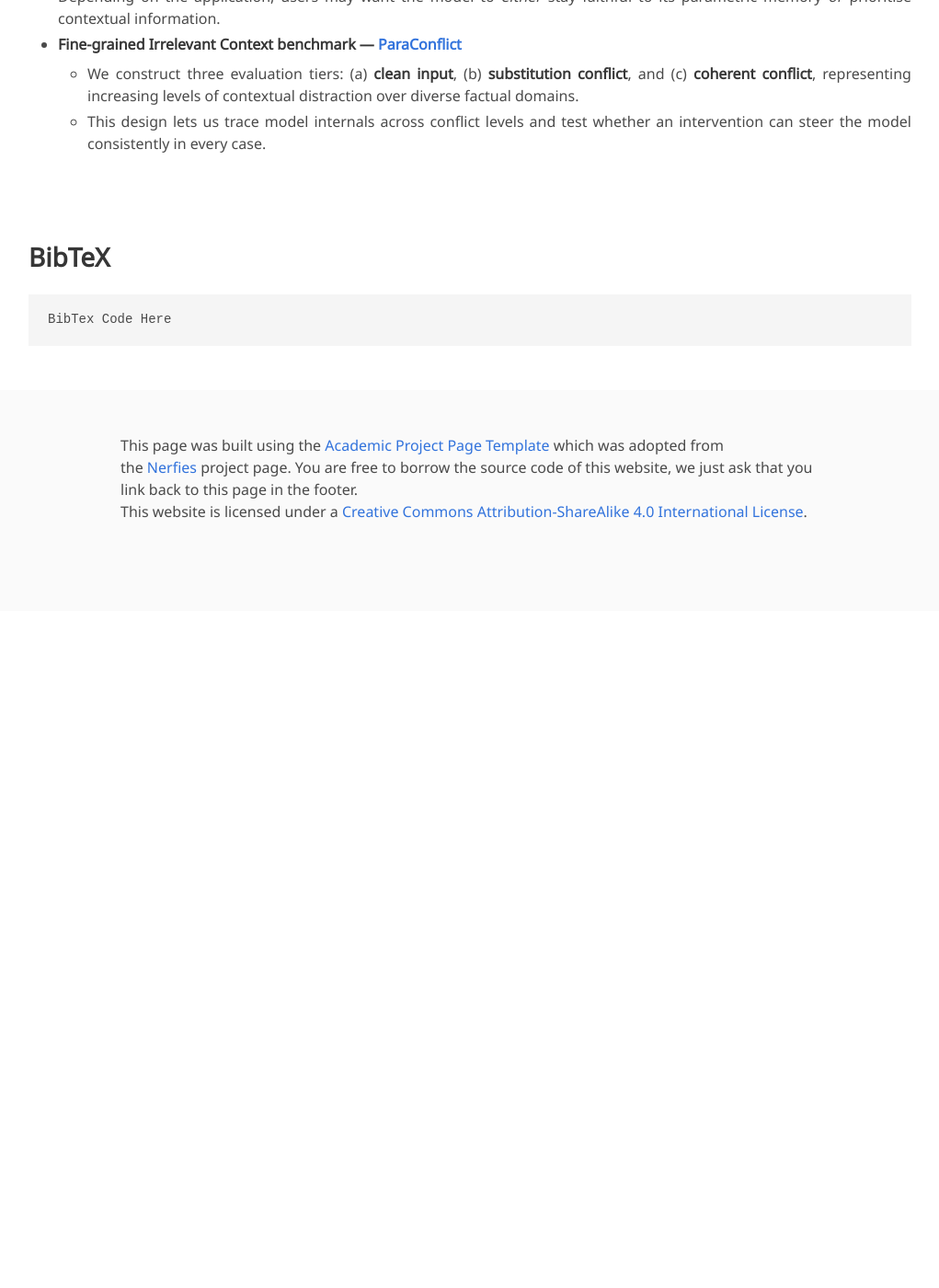
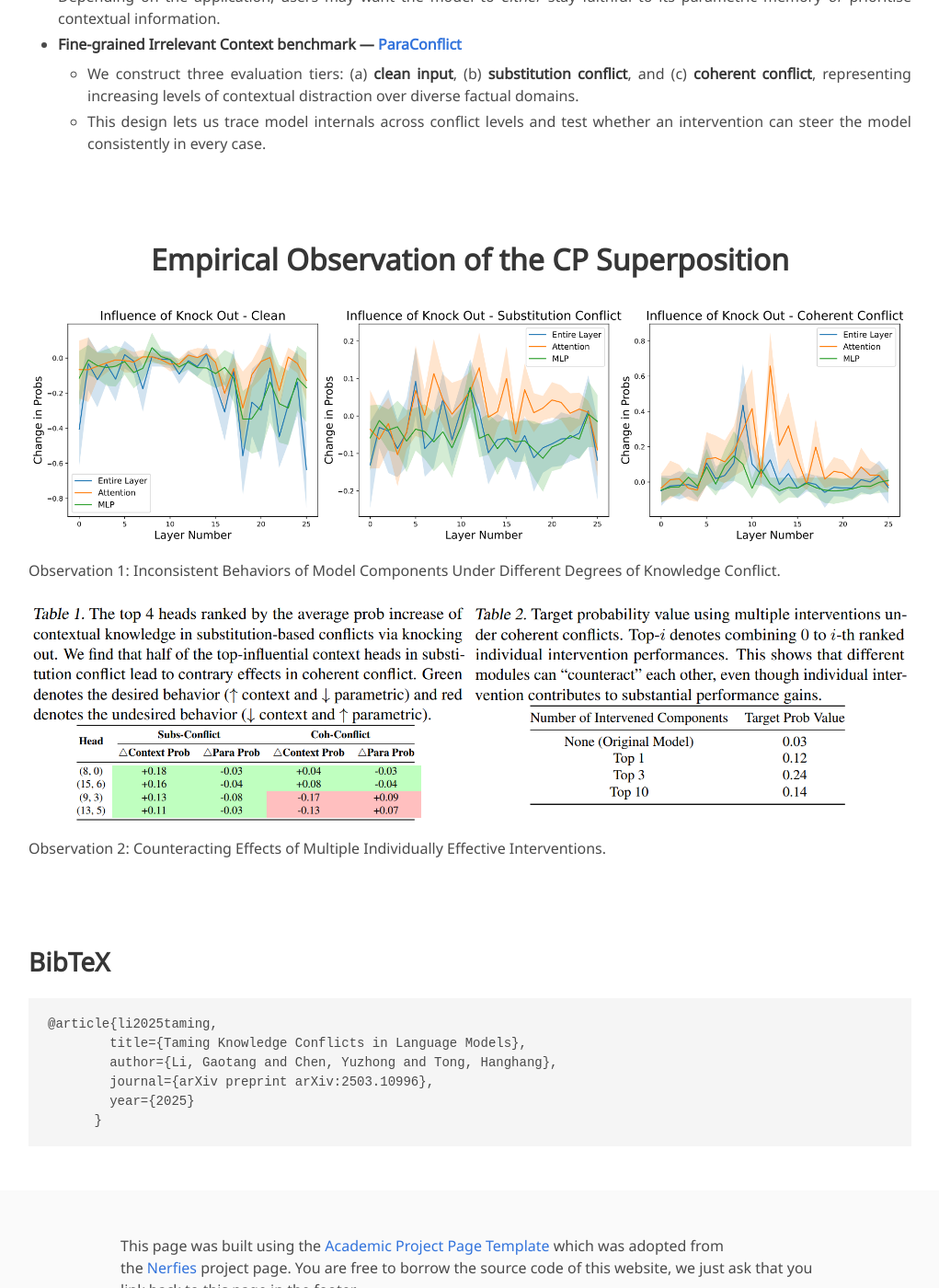
Before and after one commit to GaotangLi/GaotangLi.github.io, a Jekyll site: the page project_page/Taming-Knowledge-Conflict/index.html, which Jekyll copies as it is, in a window 1280 px wide and 1400 px high, scrolled down 1765 px. Shown: the whole window at 92% size, without its empty margins (129-1150 px from the left). Built offline with Jekyll 4.4.1, drawn with Linux system fonts in a browser that asks for light colours; nearby versions of some CDN libraries; some web fonts are replaced; library files that are not in the unit come from our copies; a style sheet for code colours, icons or effects is not loaded; before the commit the page ends 2429 px from its top, so only the background shows below that.

Commit message:
add section

```diff
--- a/project_page/Taming-Knowledge-Conflict/index.html
+++ b/project_page/Taming-Knowledge-Conflict/index.html
@@ -194,7 +194,28 @@
 
 
 
-
+<section class="section">
+  <div class="container is-max-desktop">
+    <!-- Results. -->
+    <div class="columns is-centered">
+      <div class="column has-text-centered">
+        <h2 class="title is-3">Empirical Observation of the CP Superposition</h2>
+        <p align="center">
+        <img src="./static/images/finding_intervention.png" class="center">
+        </p>
+        <div class="content has-text-justified">
+          Observation 1: Inconsistent Behaviors of Model Components Under Different Degrees of Knowledge Conflict.
+        </div>
+        <p align="center">
+          <img src="./static/images/merged_table.png" class="center">
+          </p>
+          <div class="content has-text-justified">
+            Observation 2: Counteracting Effects of Multiple Individually Effective Interventions.
+          </div>
+      </div>
+    </div>
+  </div>
+</section>
 
 
 
@@ -219,7 +240,12 @@
   <section class="section" id="BibTeX">
     <div class="container is-max-desktop content">
       <h2 class="title">BibTeX</h2>
-      <pre><code>BibTex Code Here</code></pre>
+      <pre><code>@article{li2025taming,
+        title={Taming Knowledge Conflicts in Language Models},
+        author={Li, Gaotang and Chen, Yuzhong and Tong, Hanghang},
+        journal={arXiv preprint arXiv:2503.10996},
+        year={2025}
+      }</code></pre>
     </div>
 </section>
 <!--End BibTex citation -->
```
Also changed, not shown: project_page/Taming-Knowledge-Conflict/static/images/Table1.png (added), project_page/Taming-Knowledge-Conflict/static/images/Table2.png (added), project_page/Taming-Knowledge-Conflict/static/images/finding_intervention.png (added), project_page/Taming-Knowledge-Conflict/static/images/merged_table.png (added).
